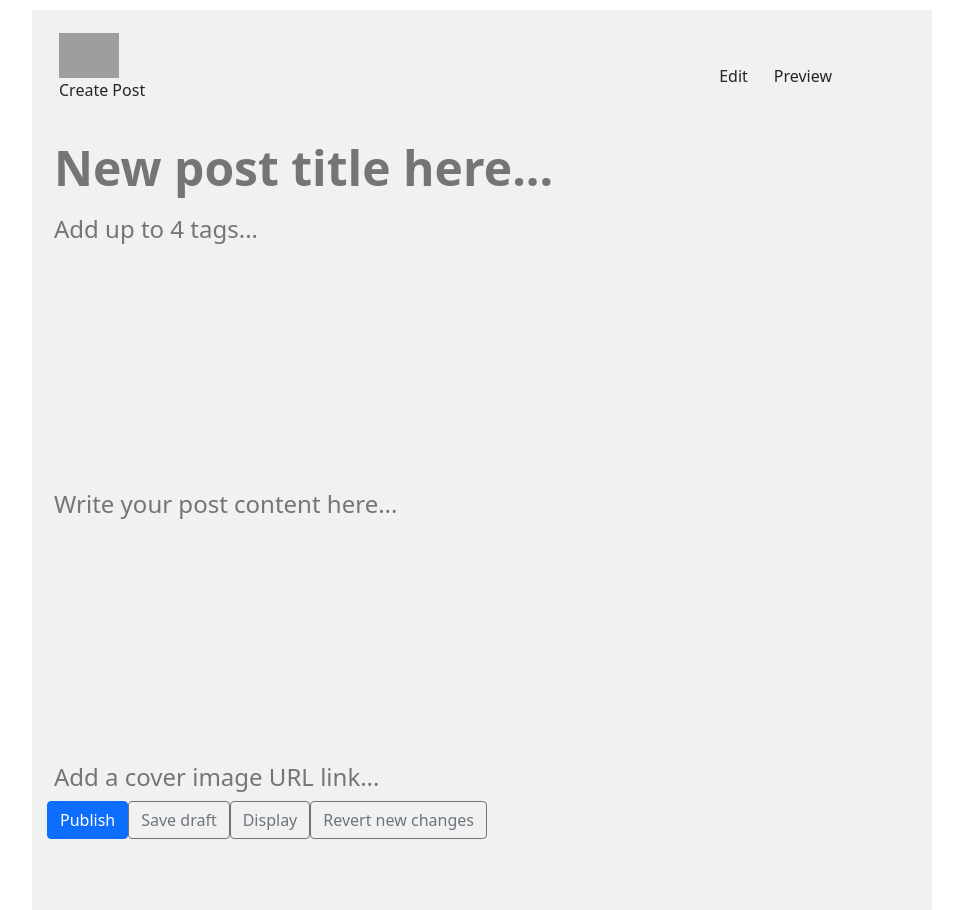
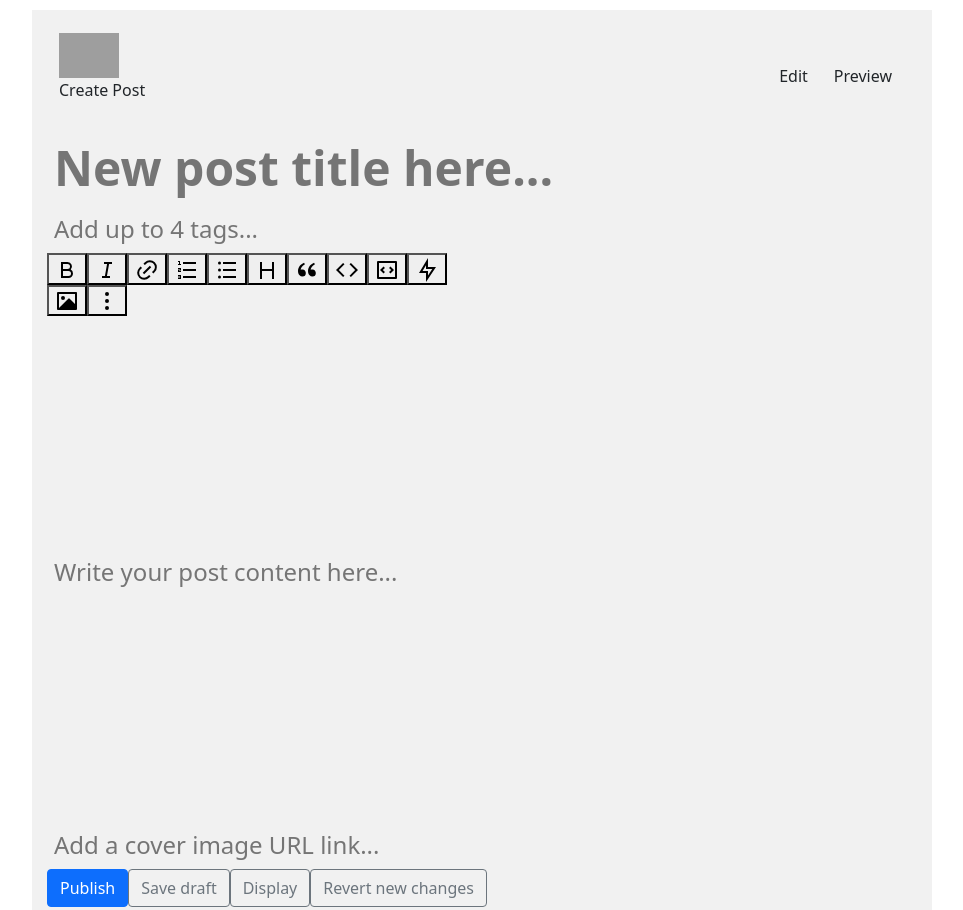
Before and after one commit to LuisVera1/Reto-React18g, a React (Create React App) app: page /create in a window 1280 px wide. Shown: the whole page, without its empty margins (158-1121 px from the left). Built offline with nearby package versions, Linux system fonts and the light colour scheme; grey boxes are pictures that could not be loaded.

Commit message:
add toolbar

```diff
--- /dev/null
+++ b/src/components/ToolbarPost/ToolbarPost.css
@@ -0,0 +1,3 @@
+.editor-toolbar {
+  width: 900px;
+}
--- /dev/null
+++ b/src/components/ToolbarPost/index.jsx
@@ -0,0 +1,223 @@
+export default function ToolbarPost() {
+  return (
+    <div
+      class="editor-toolbar relative"
+      aria-label="Markdown formatting toolbar"
+      role="toolbar"
+      aria-controls="article_body_markdown"
+    >
+      <button
+        type="button"
+        class="c-btn c-btn--icon-alone crayons-tooltip__activator toolbar-btn mr-1"
+        tabindex="0"
+        aria-label="Bold"
+      >
+        <svg
+          class="crayons-icon"
+          width="24"
+          height="24"
+          viewBox="0 0 24 24"
+          xmlns="http://www.w3.org/2000/svg"
+        >
+          <path d="M8 11h4.5a2.5 2.5 0 0 0 0-5H8v5Zm10 4.5a4.501 4.501 0 0 1-4.5 4.5H6V4h6.5a4.5 4.5 0 0 1 3.256 7.606A4.5 4.5 0 0 1 18 15.5ZM8 13v5h5.5a2.5 2.5 0 0 0 0-5H8Z"></path>
+        </svg>
+        <span data-testid="tooltip" class="crayons-tooltip__content"></span>
+      </button>
+      <button
+        type="button"
+        class="c-btn c-btn--icon-alone crayons-tooltip__activator toolbar-btn mr-1"
+        tabindex="-1"
+        aria-label="Italic"
+      >
+        <svg
+          class="crayons-icon"
+          width="24"
+          height="24"
+          viewBox="0 0 24 24"
+          xmlns="http://www.w3.org/2000/svg"
+        >
+          <path d="M15 20H7v-2h2.927l2.116-12H9V4h8v2h-2.927l-2.116 12H15v2Z"></path>
+        </svg>
+        <span data-testid="tooltip" class="crayons-tooltip__content"></span>
+      </button>
+      <button
+        type="button"
+        class="c-btn c-btn--icon-alone crayons-tooltip__activator toolbar-btn mr-1"
+        tabindex="-1"
+        aria-label="Link"
+      >
+        <svg
+          class="crayons-icon"
+          height="24"
+          viewBox="0 0 24 24"
+          width="24"
+          xmlns="http://www.w3.org/2000/svg"
+        >
+          <path d="M18.364 15.536 16.95 14.12l1.414-1.414a5.001 5.001 0 0 0-3.531-8.551 5 5 0 0 0-3.54 1.48L9.879 7.05 8.464 5.636 9.88 4.222a7 7 0 1 1 9.9 9.9l-1.415 1.414zm-2.828 2.828-1.415 1.414a7 7 0 0 1-9.9-9.9l1.415-1.414L7.05 9.88l-1.414 1.414a5 5 0 1 0 7.071 7.071l1.414-1.414 1.415 1.414zm-.708-10.607 1.415 1.415-7.071 7.07-1.415-1.414 7.071-7.07z"></path>
+        </svg>
+        <span data-testid="tooltip" class="crayons-tooltip__content"></span>
+      </button>
+      <button
+        type="button"
+        class="c-btn c-btn--icon-alone crayons-tooltip__activator toolbar-btn mr-1"
+        tabindex="-1"
+        aria-label="Ordered list"
+      >
+        <svg
+          class="crayons-icon"
+          height="24"
+          viewBox="0 0 24 24"
+          width="24"
+          xmlns="http://www.w3.org/2000/svg"
+        >
+          <path d="M8 4h13v2H8zM5 3v3h1v1H3V6h1V4H3V3zM3 14v-2.5h2V11H3v-1h3v2.5H4v.5h2v1zm2 5.5H3v-1h2V18H3v-1h3v4H3v-1h2zM8 11h13v2H8zm0 7h13v2H8z"></path>
+        </svg>
+      </button>
+      <button
+        type="button"
+        class="c-btn c-btn--icon-alone crayons-tooltip__activator toolbar-btn mr-1"
+        tabindex="-1"
+        aria-label="Unordered list"
+      >
+        <svg
+          class="crayons-icon"
+          height="24"
+          viewBox="0 0 24 24"
+          width="24"
+          xmlns="http://www.w3.org/2000/svg"
+        >
+          <path d="M8 4h13v2H8zM4.5 6.5a1.5 1.5 0 1 1 0-3 1.5 1.5 0 0 1 0 3zm0 7a1.5 1.5 0 1 1 0-3 1.5 1.5 0 0 1 0 3zm0 6.9a1.5 1.5 0 1 1 0-3 1.5 1.5 0 0 1 0 3zM8 11h13v2H8zm0 7h13v2H8z"></path>
+        </svg>
+      </button>
+      <button
+        type="button"
+        class="c-btn c-btn--icon-alone crayons-tooltip__activator toolbar-btn mr-1"
+        tabindex="-1"
+        aria-label="Heading"
+      >
+        <svg
+          class="crayons-icon"
+          height="24"
+          viewBox="0 0 24 24"
+          width="24"
+          xmlns="http://www.w3.org/2000/svg"
+        >
+          <path d="M17 11V4h2v17h-2v-8H7v8H5V4h2v7z"></path>
+        </svg>
+      </button>
+      <button
+        type="button"
+        class="c-btn c-btn--icon-alone crayons-tooltip__activator toolbar-btn mr-1"
+        tabindex="-1"
+        aria-label="Quote"
+      >
+        <svg
+          class="crayons-icon"
+          height="24"
+          viewBox="0 0 24 24"
+          width="24"
+          xmlns="http://www.w3.org/2000/svg"
+        >
+          <path d="M4.583 17.321C3.553 16.227 3 15 3 13.011c0-3.5 2.457-6.637 6.03-8.188l.893 1.378c-3.335 1.804-3.987 4.145-4.247 5.621.537-.278 1.24-.375 1.929-.311 1.804.167 3.226 1.648 3.226 3.489a3.5 3.5 0 0 1-3.5 3.5 3.871 3.871 0 0 1-2.748-1.179zm10 0C13.553 16.227 13 15 13 13.011c0-3.5 2.457-6.637 6.03-8.188l.893 1.378c-3.335 1.804-3.987 4.145-4.247 5.621.537-.278 1.24-.375 1.929-.311 1.804.167 3.226 1.648 3.226 3.489a3.5 3.5 0 0 1-3.5 3.5 3.871 3.871 0 0 1-2.748-1.179z"></path>
+        </svg>
+      </button>
+      <button
+        type="button"
+        class="c-btn c-btn--icon-alone crayons-tooltip__activator toolbar-btn mr-1"
+        tabindex="-1"
+        aria-label="Code"
+      >
+        <svg
+          class="crayons-icon"
+          height="24"
+          viewBox="0 0 24 24"
+          width="24"
+          xmlns="http://www.w3.org/2000/svg"
+        >
+          <path d="m23 12-7.071 7.071-1.414-1.414L20.172 12l-5.657-5.657 1.414-1.414zM3.828 12l5.657 5.657-1.414 1.414L1 12l7.071-7.071 1.414 1.414z"></path>
+        </svg>
+      </button>
+      <button
+        type="button"
+        class="c-btn c-btn--icon-alone crayons-tooltip__activator toolbar-btn mr-1"
+        tabindex="-1"
+        aria-label="Code block"
+      >
+        <svg
+          class="crayons-icon"
+          height="24"
+          viewBox="0 0 24 24"
+          width="24"
+          xmlns="http://www.w3.org/2000/svg"
+        >
+          <path d="M3 3h18a1 1 0 0 1 1 1v16a1 1 0 0 1-1 1H3a1 1 0 0 1-1-1V4a1 1 0 0 1 1-1zm1 2v14h16V5zm15 7-3.536 3.536-1.414-1.415L16.172 12 14.05 9.879l1.414-1.415zM7.828 12l2.122 2.121-1.414 1.415L5 12l3.536-3.536L9.95 9.88z"></path>
+        </svg>
+      </button>
+      <button
+        type="button"
+        class="c-btn c-btn--icon-alone crayons-tooltip__activator toolbar-btn mr-1"
+        tabindex="-1"
+        aria-label="Embed"
+      >
+        <svg
+          class="crayons-icon"
+          xmlns="http://www.w3.org/2000/svg"
+          width="24"
+          height="24"
+          viewBox="0 0 24 24"
+        >
+          <path d="M13 9h8L11 24v-9H4l9-15v9Zm-2 2V7.22L7.532 13H13v4.394L17.263 11H11Z"></path>
+        </svg>
+        <span data-testid="tooltip" class="crayons-tooltip__content"></span>
+      </button>
+      <div
+        id="upload-success-info"
+        aria-live="polite"
+        class="screen-reader-only"
+      ></div>
+      <button
+        type="button"
+        class="c-btn c-btn--icon-alone crayons-tooltip__activator toolbar-btn formatter-btn mr-1"
+        tabindex="-1"
+        aria-label="Upload image"
+      >
+        <svg
+          class="crayons-icon c-btn__icon"
+          aria-hidden="true"
+          focusable="false"
+          width="24"
+          height="24"
+          viewBox="0 0 24 24"
+          xmlns="http://www.w3.org/2000/svg"
+        >
+          <path d="M20 5H4v14l9.292-9.294a1 1 0 0 1 1.414 0L20 15.01V5zM2 3.993A1 1 0 0 1 2.992 3h18.016c.548 0 .992.445.992.993v16.014a1 1 0 0 1-.992.993H2.992A.993.993 0 0 1 2 20.007V3.993zM8 11a2 2 0 1 1 0-4 2 2 0 0 1 0 4z"></path>
+        </svg>
+      </button>
+      <button
+        type="button"
+        class="c-btn c-btn--icon-alone toolbar-btn ml-auto hidden m:block"
+        id="overflow-menu-button"
+        aria-expanded="false"
+        aria-haspopup="true"
+        tabindex="-1"
+        aria-label="More options"
+      >
+        <svg
+          class="crayons-icon c-btn__icon"
+          aria-hidden="true"
+          focusable="false"
+          width="24"
+          height="24"
+          viewBox="0 0 24 24"
+          xmlns="http://www.w3.org/2000/svg"
+        >
+          <path
+            fill-rule="evenodd"
+            clip-rule="evenodd"
+            d="M12 17a2 2 0 1 1 0 4 2 2 0 0 1 0-4Zm0-7a2 2 0 1 1 0 4 2 2 0 0 1 0-4Zm2-5a2 2 0 1 0-4 0 2 2 0 0 0 4 0Z"
+          ></path>
+        </svg>
+      </button>
+    </div>
+  );
+}
--- a/src/pages/CreatePost/CreatePost.css
+++ b/src/pages/CreatePost/CreatePost.css
@@ -3,7 +3,7 @@
   height: 900px;
   background-color: rgb(241 241 241);
   display: flex;
-  flex-direction: row;
+  flex-direction: column;
   justify-content: start;
   margin-top: 10px;
   padding: 15px;
--- a/src/pages/CreatePost/index.jsx
+++ b/src/pages/CreatePost/index.jsx
@@ -5,6 +5,7 @@ import { create as createPost } from "../../../src/services/users";
 import { ToastContainer, toast } from "react-toastify";
 import "react-toastify/dist/ReactToastify.css";
 import Input from "../../../src/components/Input";
+import ToolbarPost from "../../components/ToolbarPost";
 
 // CSS
 import "./CreatePost.css";
@@ -70,7 +71,6 @@ export default function CreatePost() {
 
   return (
     <div className="create-post-container">
-      <form onSubmit={handleSubmit}>
       <nav className="navbar navbar-default navbar-fixed-top">
         <div className="container-fluid">
           <div>
@@ -93,7 +93,7 @@ export default function CreatePost() {
           </div>
         </div>
       </nav>
-
+      <form onSubmit={handleSubmit}>
         <Input
           className="form-control-title"
           name="title"
@@ -102,7 +102,6 @@ export default function CreatePost() {
           value={title}
           callback={(e) => setTitle(e.target.value)}
         />
-
         <Input
           className="form-control-hashtag"
           name="hastags"
@@ -111,7 +110,7 @@ export default function CreatePost() {
           value={hashtags}
           callback={(e) => setHashtags(e.target.value)}
         />
-
+        <ToolbarPost />
         <Input
           className="form-control-fullpost"
           name="fullPost"
@@ -128,7 +127,6 @@ export default function CreatePost() {
           value={imgPost}
           callback={(e) => setImgPost(e.target.value)}
         />
-
         <button
           onClick={handleSubmit2}
           id="publish-post"
```
Lines whose indentation alone changed are shown as unchanged.
